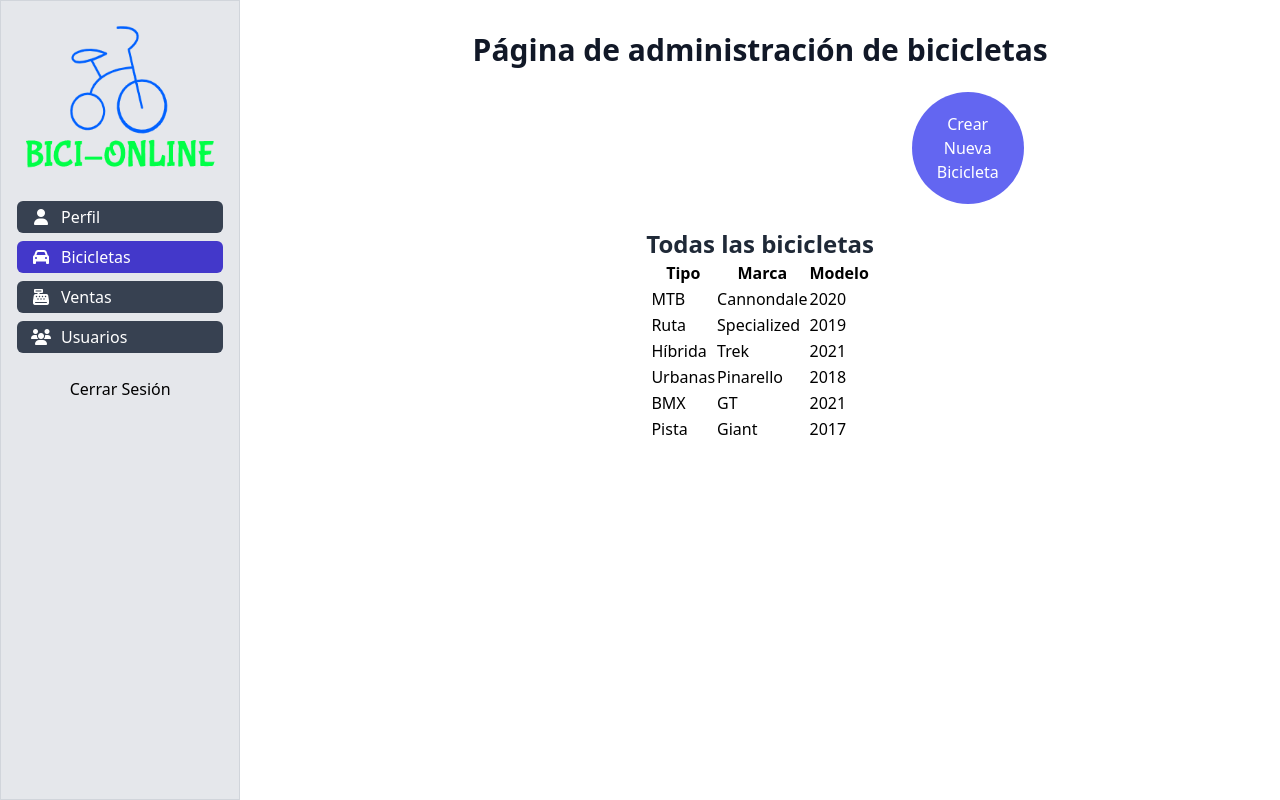
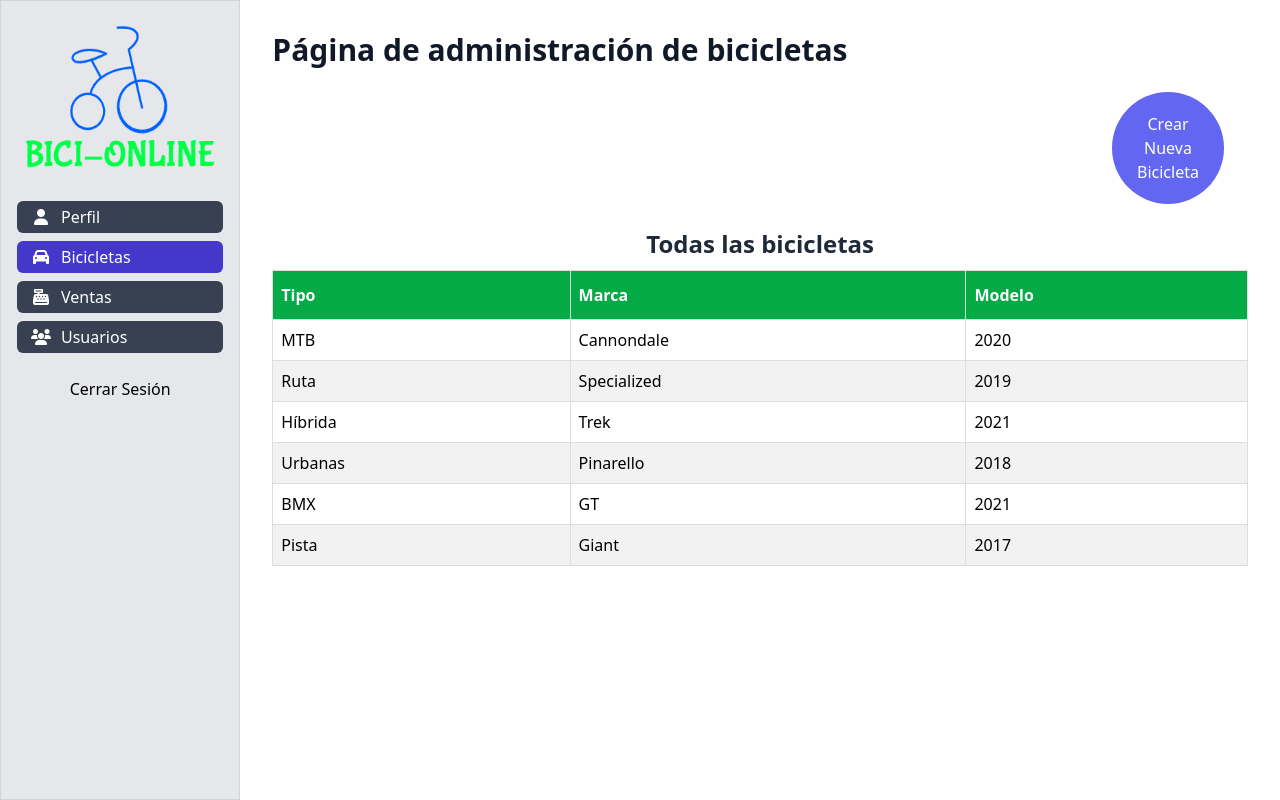
Before and after one commit to SebastianBenitez558/BICI-WEB, a React (Create React App) app: page /admin/bicicletas in a window 1280 px wide. Built offline with nearby package versions, Linux system fonts and the light colour scheme.

Commit message:
Agregar estilos a la tabla

```diff
--- a/src/pages/admin/Bicicletas.jsx
+++ b/src/pages/admin/Bicicletas.jsx
@@ -62,7 +62,7 @@
 
     return (
         <div className='flex h-full w-full flex-col items-center justify-start p-8'>
-        <div className='flex flex-col'>
+        <div className='flex flex-col w-full'>
           <h2 className='text-3xl font-extrabold text-gray-900'>
             Página de administración de bicicletas
           </h2>
@@ -95,9 +95,9 @@
       console.log('este es el listado de bicicletas en el componente de tabla', listaBicicletas);
     }, [listaBicicletas]);
     return (
-      <div className='flex flex-col items-center justify-center'>
+      <div className='flex flex-col items-center justify-center w-full'>
         <h2 className='text-2xl font-extrabold text-gray-800'>Todas las bicicletas</h2>
-        <table>
+        <table className='tabla'>
           <thead>
             <tr>
               <th>Tipo</th>
@@ -136,7 +136,7 @@
       setMostrarTabla(true);
       setBicicletas([...listaBicicletas, nuevaBicicleta]);
       // identificar el caso de éxito y mostrar un toast de éxito
-      toast.success('Bicicleta agregado con éxito');
+      toast.success('Bicicleta agregada con éxito');
       // identificar el caso de error y mostrar un toast de error
       // toast.error('Error creando un bicicleta');
     };
```
